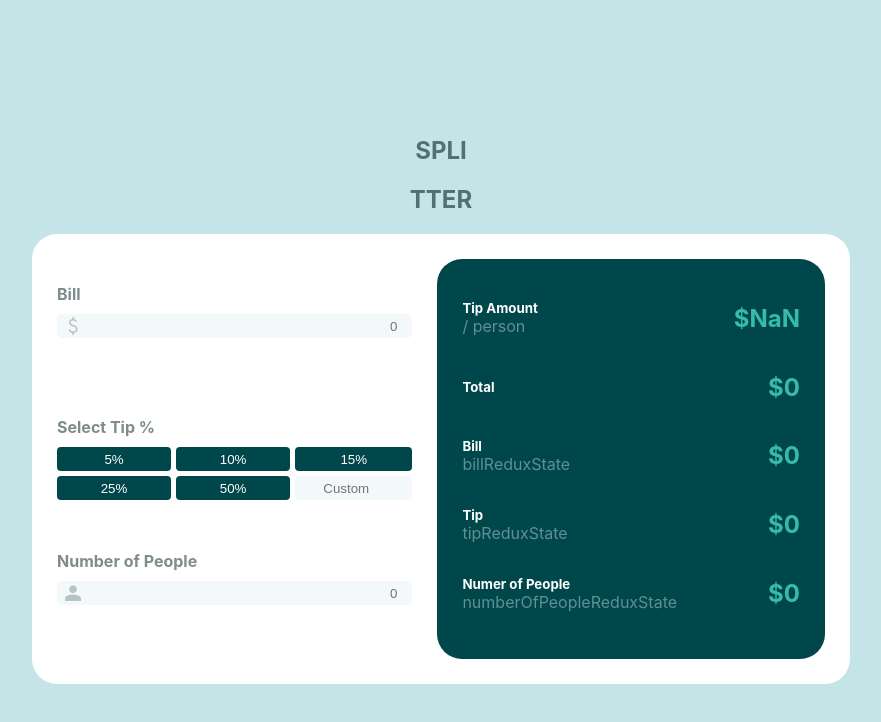
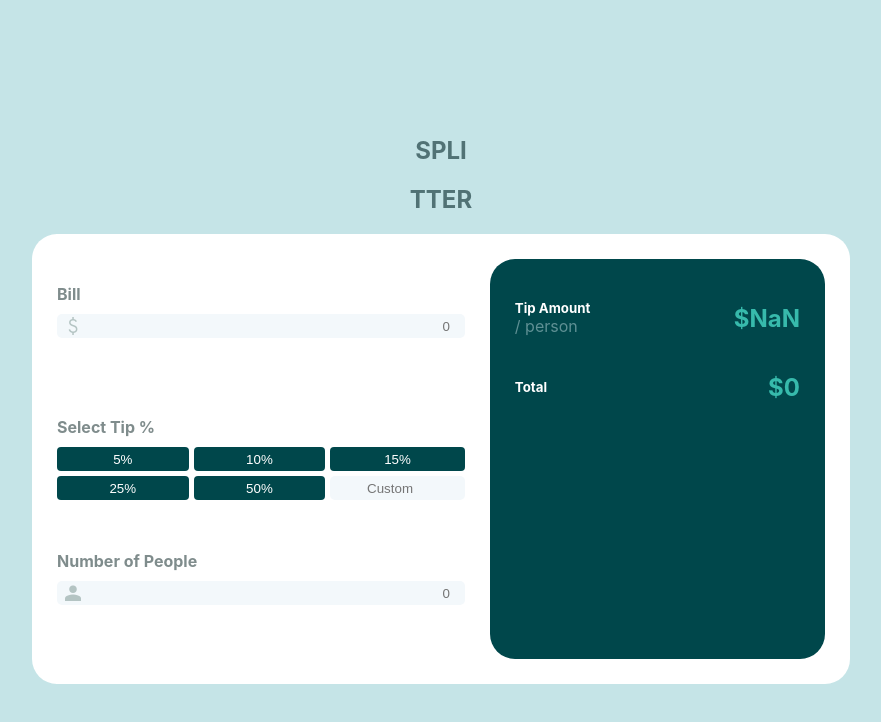
Before and after one commit to im-victor-mendez/tip_calculator, a React (Create React App) app: page / in a window 1280 px wide. Shown: the top 722 px of the page, without its empty margins (199-1080 px from the left). Built offline with nearby package versions, Linux system fonts and the light colour scheme.

Commit message:
Removed unused data.

```diff
--- a/src/components/Results.jsx
+++ b/src/components/Results.jsx
@@ -20,9 +20,6 @@ function Results() {
 
     const tipAmount = state.tipAmount
     const totalAmount = state.totalAmount
-    const bill = state.bill
-    const tip = state.tip
-    const numberOfPeople = state.numberOfPeople
 
     const results = [
         /*
@@ -44,24 +41,6 @@ function Results() {
             id: 'total',
             subname: '',
             result: totalAmount
-        },
-        {
-            name: 'Bill',
-            id: 'bill',
-            subname: 'billReduxState',
-            result: bill
-        },
-        {
-            name: 'Tip',
-            id: 'tip',
-            subname: 'tipReduxState',
-            result: tip
-        },
-        {
-            name: 'Numer of People',
-            id: 'numberOfPeople',
-            subname: 'numberOfPeopleReduxState',
-            result: numberOfPeople
         }
     ]
 
@@ -69,7 +48,12 @@ function Results() {
         <section id="results">
             {
                 results.map(
-                    result => <Result key={`key-Result-${result.name}`} id={result.id} name={result.name} subname={result.subname} result={result.result} />
+                    result => <Result
+                    key={`key-Result-${result.name}`}
+                    id={result.id}
+                    name={result.name}
+                    subname={result.subname}
+                    result={result.result} />
                 )
             }
         </section>
```
Also changed, not shown: src/components/Input.jsx (+5 -4 lines).
